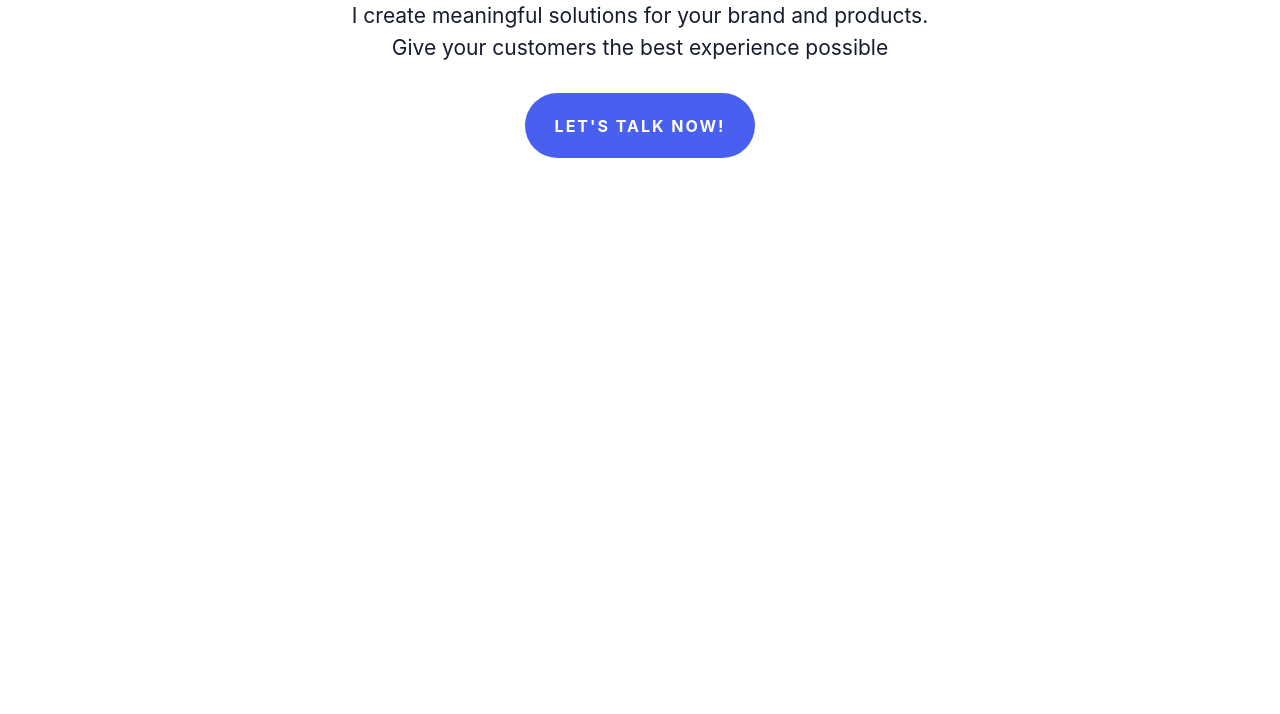
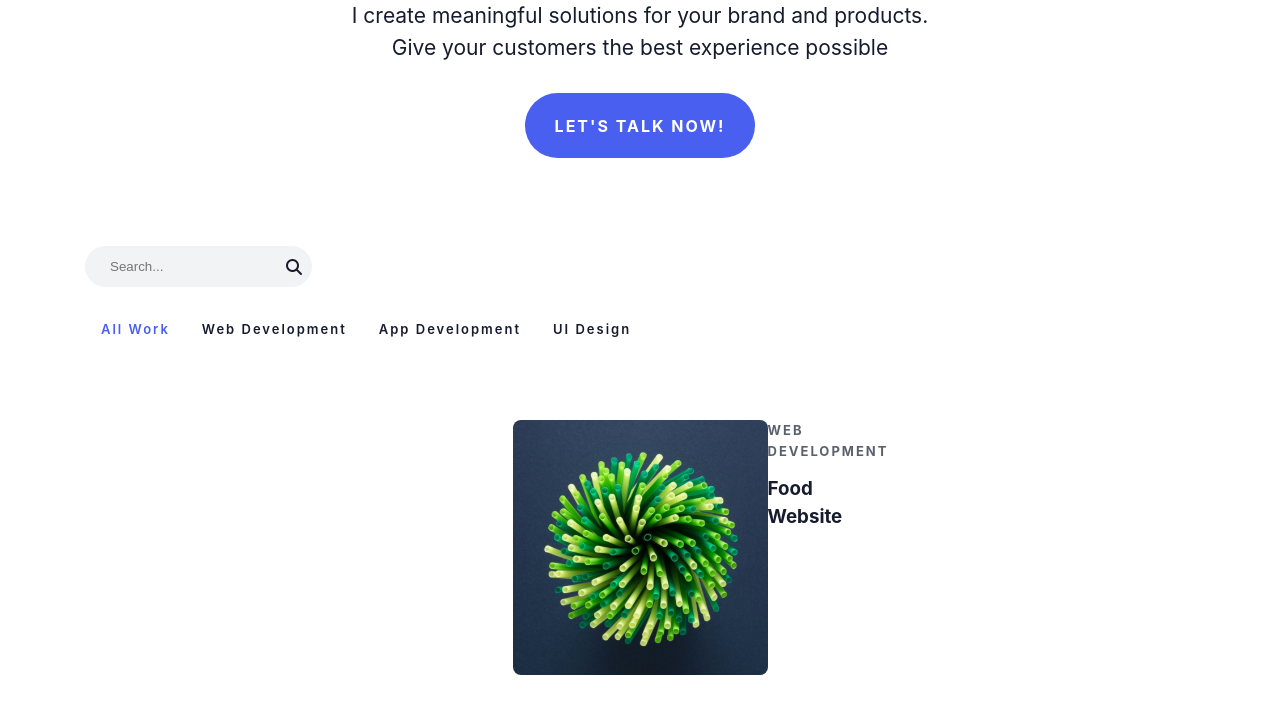
Before and after one commit to EricDonnelly-Dev/js-website, a plain HTML site: page index.html in a window 1280 px wide. Shown: the part 388-1102 px from the top of the page. Before the commit the page ends 800 px from the top, so only its background shows below. Drawn offline with Linux system fonts and the light colour scheme.

```diff
--- a/css/styles.css
+++ b/css/styles.css
@@ -121,6 +121,76 @@
     color: var(--clr-primary-text);
 }
 
+/* Portfolio Styles*/
+    .search-container label {
+        position: relative;
+        display: inline-flex;
+        align-items: center;
+    }
+    .search-input{
+        padding: 0.75rem 1.5rem;
+        background-color: #f1f3f5;
+        border:1px solid #f1f3f5;
+        border-radius: 20rem;
+    }
+    .search-input:focus {
+        outline: none;
+        border-color: #4dabf7;
+        box-shadow: inset 0 1px 1px rgba(0,0,0,0.0125),0 0 8px rgba(34,139,230,0.5);
+    }
+    .search-container .fa-search{
+        position: absolute;
+        right: 10px;
+    }
+    .portfolio-filter-nav {
+        display: flex;
+        flex-wrap: wrap;
+        padding: 2rem 0;
+    }
+    .portfolio-filter-nav .filter-link {
+        padding: 0 1rem;
+        font-size: 0.8125rem;
+        line-height: 1.6;
+        letter-spacing: 2px;
+        font-weight: 600;
+    }
+.portfolio-filter-nav .filter-link:hover {
+    cursor: pointer;
+}
+.portfolio-filter-nav .filter-link.active {
+    color: #495fef;
+}
+
+.portfolio-grid {
+    display: flex;
+    flex-wrap: wrap;
+    padding: 3rem 1rem;
+    justify-content: center;
+}
+.portfolio-card {
+    position: relative;
+    margin: 0 1rem 1.85rem;
+    max-width: 255px;
+}
+.card-body img {
+    width: 100%;
+    height: 255px;
+    object-fit: cover;
+    border-radius: 8px;
+}
+.portfolio-card .card-popup-box {
+    position: absolute;
+    background-color: white;
+}
+.card-popup-box .filter-type {
+    color: var(--clr-text-opacity);
+    font-size: 0.8125rem;
+    line-height: 1.63;
+    letter-spacing: 2px;
+    padding-bottom: 0.5rem;
+    font-weight: 700;
+    text-transform: uppercase;
+}
 
 
 /* Modal Styles*/
--- a/index.html
+++ b/index.html
@@ -57,9 +57,35 @@
                 </div>
             </div>
         </div>
+    </section>
+<!--    Portfolio Section-->
+    <section class="portfolio-section container">
+        <div class="search-container">
+            <label for="search">
+                <input autocomplete="off" id="search" class="search-input" type="text" placeholder="Search...">
+                <i class="fas fa-search"></i>
+            </label>
+            <ul class="portfolio-filter-nav ul-defaults-none">
+                <li class="filter-link active">All Work</li>
+                <li class="filter-link">Web Development</li>
+                <li class="filter-link">App Development</li>
+                <li class="filter-link">UI Design</li>
+            </ul>
+        </div>
+        <div class="portfolio-grid">
+            <div class="portfolio-card">
+                <div class="card-body">
+                    <img src="./assets/img/portfolio-1.jpg" alt="portfolio-icon">
+                    <a href="#" class="card-popup-box">
+                        <div class="filter-type">Web Development</div>
+                        <h3>Food Website</h3>
+                    </a>
+                </div>
+            </div>
 
+        </div>
     </section>
-</main>
+
 
     <!--Modal Page-->
     <div id="about" class="full-page-modal page-block" data-animation="zoomInOut">
@@ -100,5 +126,6 @@
     </div>
 
 <script src="js/main.js"></script>
+</main>
 </body>
 </html>
```
Lines whose indentation alone changed are shown as unchanged.
